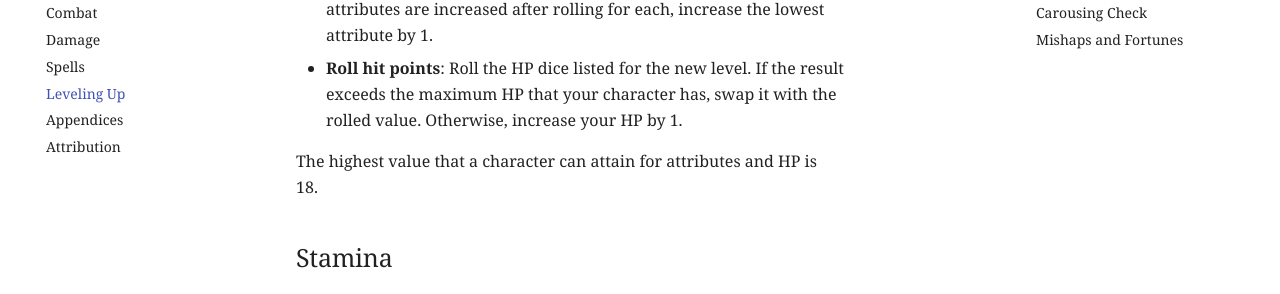
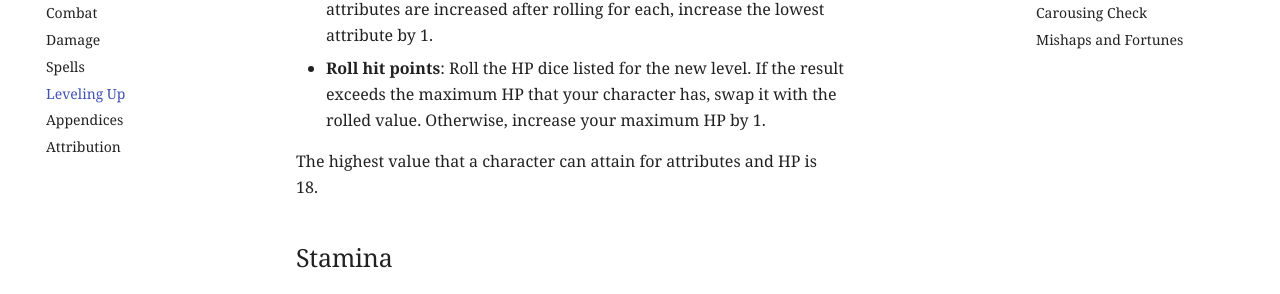
Before and after one commit to joemoose/dungeoneers.d20, an MkDocs documentation site: the page built from docs/advancement.md, in a window 1280 px wide and 900 px high, scrolled down 798 px. Shown: the part 203-497 px from the top of the window. Built offline with MkDocs 1.6.1 and Material for MkDocs 9.7.7, drawn with Linux system fonts in a browser that asks for light colours; comment, search, counter and statistics services are not loaded.

Commit message:
Update advancement.md

```diff
--- a/docs/advancement.md
+++ b/docs/advancement.md
@@ -23,7 +23,7 @@ The following table shows the total XP required to advance each level.
 When your character earns enough XP to advance to the next level, perform the following actions:
 
 - **Roll for attribute increase**: Roll 3d6 for each attribute: STR, DEX, WIL, and LUCK. If the result exceeds the maximum value that your character has for the attribute, increase it by one. If none of your attributes are increased after rolling for each, increase the lowest attribute by 1.
-- **Roll hit points**: Roll the HP dice listed for the new level. If the result exceeds the maximum HP that your character has, swap it with the rolled value. Otherwise, increase your HP by 1.
+- **Roll hit points**: Roll the HP dice listed for the new level. If the result exceeds the maximum HP that your character has, swap it with the rolled value. Otherwise, increase your maximum HP by 1.
 
 The highest value that a character can attain for attributes and HP is 18.
 
```
